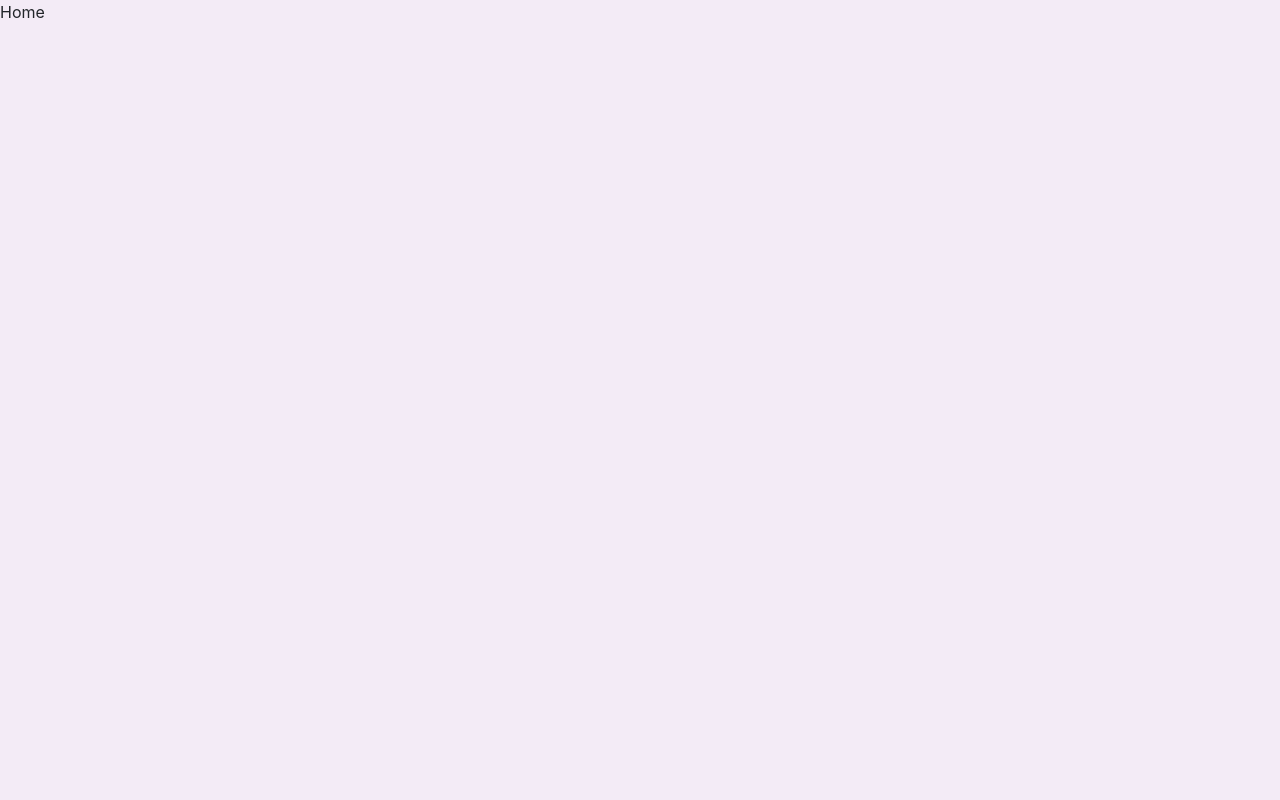
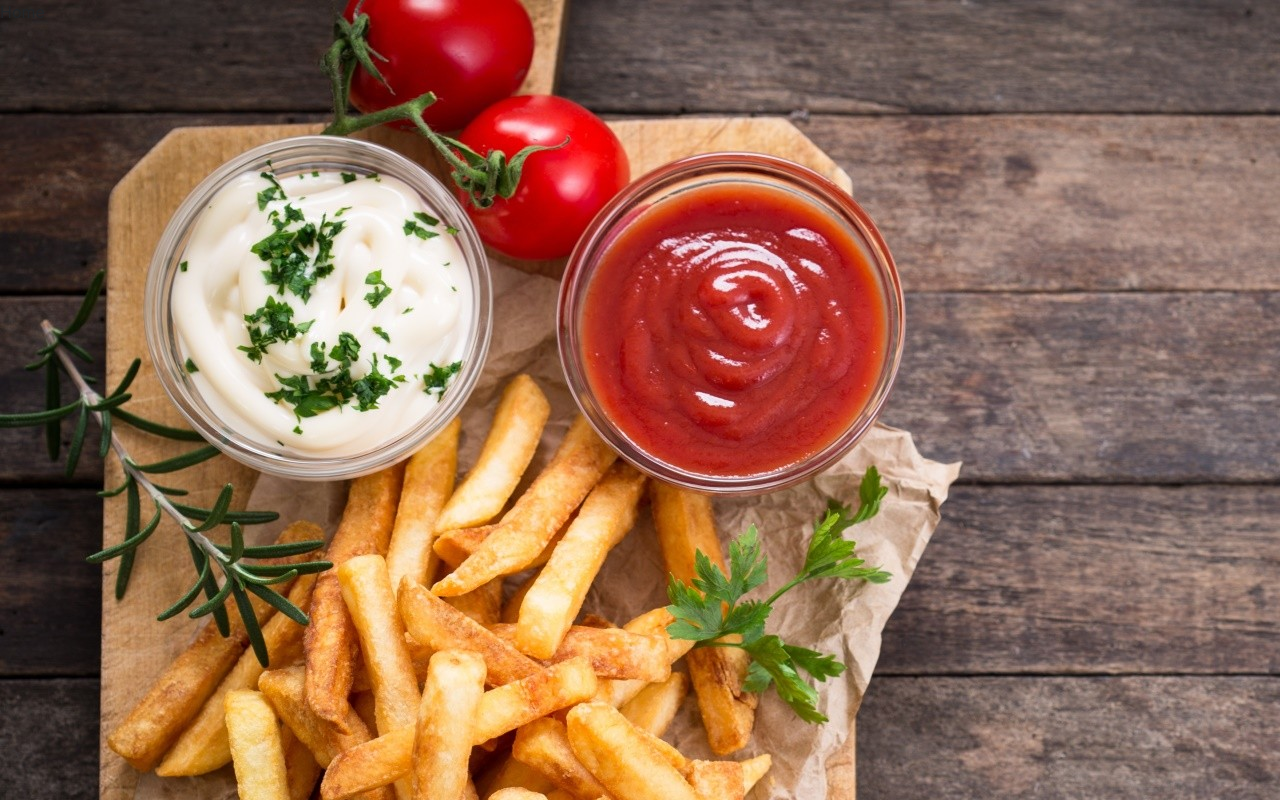
Before and after one commit to bhagyashreemeher/foodapp, a React (Create React App) app: page / in a window 1280 px wide. Built offline with nearby package versions, Linux system fonts and the light colour scheme.

Commit message:
minor update

```diff
--- a/src/index.css
+++ b/src/index.css
@@ -1,5 +1,6 @@
 body {
   background-color: #f3ebf6;
+  background: url('/assets/img/bg.jpg');
   margin: 0;
   font-family: -apple-system, BlinkMacSystemFont, 'Segoe UI', 'Roboto', 'Oxygen',
     'Ubuntu', 'Cantarell', 'Fira Sans', 'Droid Sans', 'Helvetica Neue',
@@ -12,7 +13,3 @@ code {
   font-family: source-code-pro, Menlo, Monaco, Consolas, 'Courier New',
     monospace;
 }
-
-/* body {
-  font-family: "Ubuntu", sans-serif;
-} */
```
Also changed, not shown: public/assets/img/bg.jpg (added).
